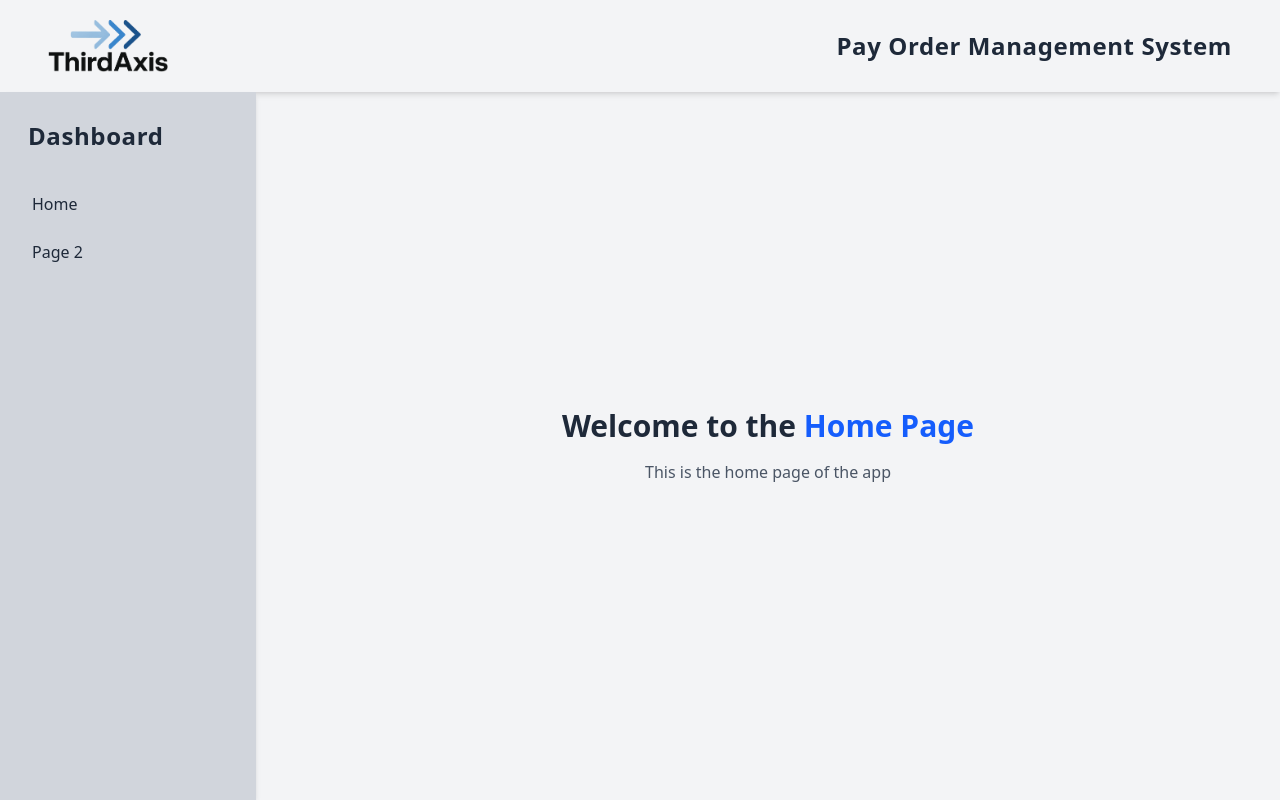
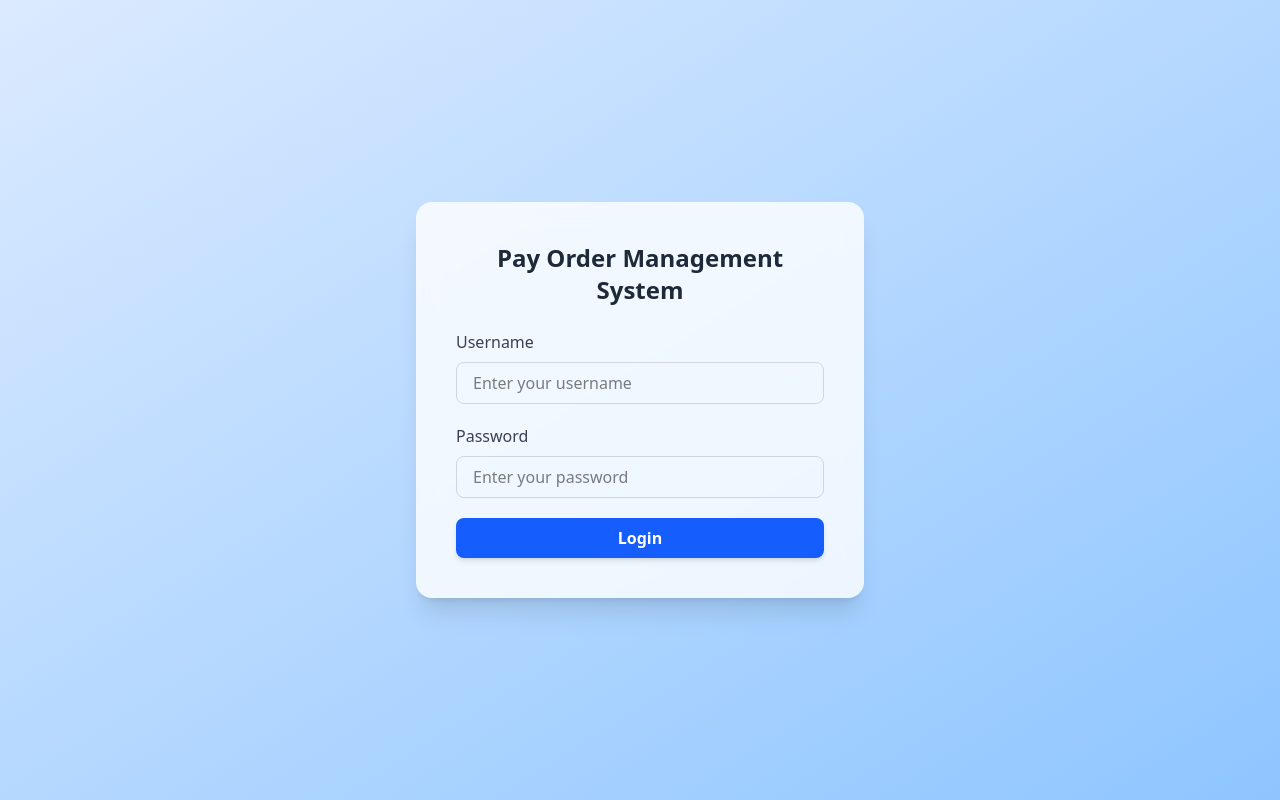
Before and after one commit to AbdulWasay903211/PO_App, a Next.js app: page / in a window 1280 px wide. Built offline with nearby package versions, Linux system fonts and the light colour scheme.

Commit message:
Abdul Wasay| Login Page

```diff
--- a/package.json
+++ b/package.json
@@ -9,7 +9,10 @@
     "lint": "eslint"
   },
   "dependencies": {
+    "dotenv": "^17.2.3",
+    "framer-motion": "^12.23.24",
     "next": "16.0.0",
+    "pg": "^8.16.3",
     "react": "19.2.0",
     "react-dom": "19.2.0"
   },
--- /dev/null
+++ b/src/app/api/login/route.js
@@ -0,0 +1,38 @@
+import pool from '../../../app/db.js';
+
+export async function POST(req) {
+  const { username, password } = await req.json();
+
+  try {
+    const result = await pool.query(
+      `SELECT ac.password_hash, up.first_name, up.last_name, up.user_type, ac.user_id
+       FROM account_credentials ac
+       JOIN user_profiles up ON ac.user_id = up.id
+       WHERE ac.username = $1`,
+      [username]
+    );
+
+    if (result.rows.length === 0 || result.rows[0].password_hash !== password) {
+      return new Response(JSON.stringify({ error: 'Invalid username or password' }), { status: 401 });
+    }
+
+    const user = result.rows[0];
+
+    return new Response(
+      JSON.stringify({
+        message: 'Login successful',
+        user: {
+          id: user.user_id,
+          firstName: user.first_name,
+          lastName: user.last_name,
+          type: user.user_type,
+          username,
+        },
+      }),
+      { status: 200 }
+    );
+  } catch (err) {
+    console.error('Login error:', err);
+    return new Response(JSON.stringify({ error: 'Server error' }), { status: 500 });
+  }
+}
--- /dev/null
+++ b/src/app/components/ComponentCss/LoginPage.css
@@ -0,0 +1,38 @@
+@tailwind base;
+@tailwind components;
+@tailwind utilities;
+
+/* Custom component layer using Tailwind utilities */
+@layer components {
+  .login-page {
+    @apply flex items-center justify-center min-h-screen bg-gradient-to-br from-blue-100 to-blue-300 font-sans;
+  }
+
+  .login-card {
+    @apply bg-white/80 backdrop-blur-md rounded-2xl shadow-xl p-10 w-full max-w-md;
+  }
+
+  .login-title {
+    @apply text-2xl font-extrabold text-center text-gray-800 mb-6;
+  }
+
+  .login-form {
+    @apply flex flex-col space-y-5;
+  }
+
+  .input-group label {
+    @apply block text-gray-700 mb-2 font-medium;
+  }
+
+  .input-group input {
+    @apply w-full px-4 py-2 border border-gray-300 rounded-lg focus:outline-none focus:ring-2 focus:ring-blue-500;
+  }
+
+  .error-text {
+    @apply text-red-500 text-sm text-center;
+  }
+
+  .login-btn {
+    @apply w-full bg-blue-600 text-white font-semibold py-2 rounded-lg shadow-md hover:bg-blue-700 transition;
+  }
+}
--- /dev/null
+++ b/src/app/components/LoginPage.jsx
@@ -0,0 +1,106 @@
+"use client";
+
+import React, { useState } from "react";
+import { motion } from "framer-motion";
+
+const LoginPage = ({ onLoginSuccess }) => {
+  const [username, setUsername] = useState("");
+  const [password, setPassword] = useState("");
+  const [error, setError] = useState("");
+
+  const handleLogin = async (e) => {
+    e.preventDefault();
+
+    try {
+      const res = await fetch('/api/login', {
+        method: 'POST',
+        headers: { 'Content-Type': 'application/json' },
+        body: JSON.stringify({ username, password }),
+      });
+
+      const data = await res.json();
+
+      if (res.ok) {
+        onLoginSuccess(data.user); // pass user info
+      } else {
+        setError(data.error);
+      }
+    } catch (err) {
+      setError('Server error');
+    }
+  };
+
+  return (
+    <div className="flex items-center justify-center min-h-screen bg-gradient-to-br from-blue-100 to-blue-300">
+      {/* Container with animation */}
+      <motion.div
+        initial={{ opacity: 0, y: 50, scale: 0.9 }}
+        animate={{ opacity: 1, y: 0, scale: 1 }}
+        transition={{ duration: 0.6, ease: "easeOut" }}
+        className="bg-white/80 backdrop-blur-md rounded-2xl shadow-xl p-10 w-full max-w-md"
+      >
+        {/* Logo animation */}
+        <motion.h1
+          initial={{ opacity: 0, y: -20 }}
+          animate={{ opacity: 1, y: 0 }}
+          transition={{ delay: 0.3 }}
+          className="text-2xl font-extrabold text-center text-gray-800 mb-6"
+        >
+          Pay Order Management System
+        </motion.h1>
+
+        <form onSubmit={handleLogin} className="space-y-5">
+          <div>
+            <label className="block text-gray-700 mb-2">Username</label>
+            <motion.input
+              whileFocus={{ scale: 1.02 }}
+              transition={{ type: "spring", stiffness: 200 }}
+              type="text"
+              value={username}
+              onChange={(e) => setUsername(e.target.value)}
+              className="w-full px-4 py-2 border border-gray-300 rounded-lg focus:outline-none focus:ring-2 focus:ring-blue-500"
+              placeholder="Enter your username"
+              required
+            />
+          </div>
+
+          <div>
+            <label className="block text-gray-700 mb-2">Password</label>
+            <motion.input
+              whileFocus={{ scale: 1.02 }}
+              transition={{ type: "spring", stiffness: 200 }}
+              type="password"
+              value={password}
+              onChange={(e) => setPassword(e.target.value)}
+              className="w-full px-4 py-2 border border-gray-300 rounded-lg focus:outline-none focus:ring-2 focus:ring-blue-500"
+              placeholder="Enter your password"
+              required
+            />
+          </div>
+
+          {error && (
+            <motion.p
+              initial={{ opacity: 0 }}
+              animate={{ opacity: 1 }}
+              className="text-red-500 text-sm text-center"
+            >
+              {error}
+            </motion.p>
+          )}
+
+          <motion.button
+            whileHover={{ scale: 1.05 }}
+            whileTap={{ scale: 0.95 }}
+            transition={{ type: "spring", stiffness: 300 }}
+            type="submit"
+            className="w-full bg-blue-600 text-white font-semibold py-2 rounded-lg shadow-md hover:bg-blue-700 transition"
+          >
+            Login
+          </motion.button>
+        </form>
+      </motion.div>
+    </div>
+  );
+};
+
+export default LoginPage;
--- /dev/null
+++ b/src/app/db.js
@@ -0,0 +1,13 @@
+// db.js
+import pkg from 'pg';
+import dotenv from 'dotenv';
+dotenv.config();
+
+const { Pool } = pkg;
+
+const pool = new Pool({
+  connectionString: process.env.PG_CONNECTION,
+  ssl: { rejectUnauthorized: false }, // Required for Neon
+});
+
+export default pool;
--- a/src/app/page.tsx
+++ b/src/app/page.tsx
@@ -1,8 +1,21 @@
-import React from "react";
+"use client";
+
+import React, { useState } from "react";
 import DashboardLayout from "./components/DashboardLayout";
+import LoginPage from "./components/LoginPage"; // make sure you save it in /components/
 
 function App() {
-  return <DashboardLayout />;
+  const [isLoggedIn, setIsLoggedIn] = useState(false);
+
+  return (
+    <>
+      {isLoggedIn ? (
+        <DashboardLayout />
+      ) : (
+        <LoginPage onLoginSuccess={() => setIsLoggedIn(true)} />
+      )}
+    </>
+  );
 }
 
 export default App;
```
Also changed, not shown: 1 other file (tests, documents, lock files or other folders).
